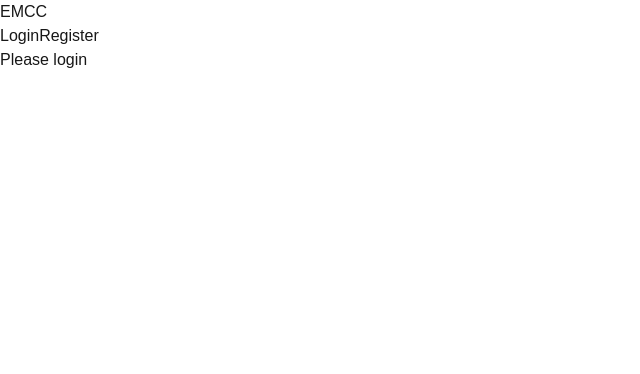
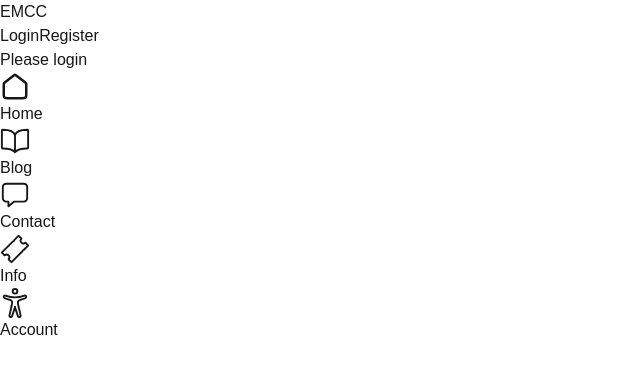
Before and after one commit to Michael-Dale/EMCCYouthApp, a Next.js app: page / in a window 1280 px wide. Shown: the top 374 px of the page, without its empty margins (0-640 px from the left). Built offline with nearby package versions, Linux system fonts and the light colour scheme; no server answers.

Commit message:
removed navbar auth for coding ease

```diff
--- a/src/app/layout.js
+++ b/src/app/layout.js
@@ -45,7 +45,8 @@ export default async function RootLayout({ children }) {
         </nav>
         {children}
         {/* If the user is authenticated the nav bar will show */}
-        {isAuthed ? <Navbar /> : null}
+        {/* {isAuthed ? <Navbar /> : null} */}
+        <Navbar />
       </body>
     </html>
   );
```
